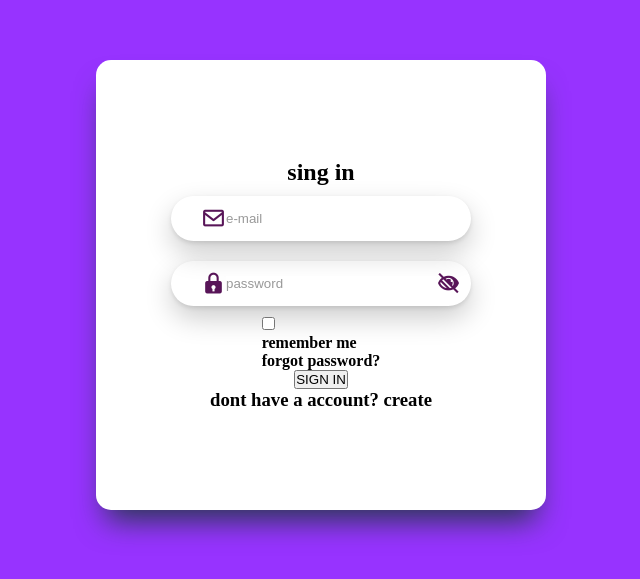
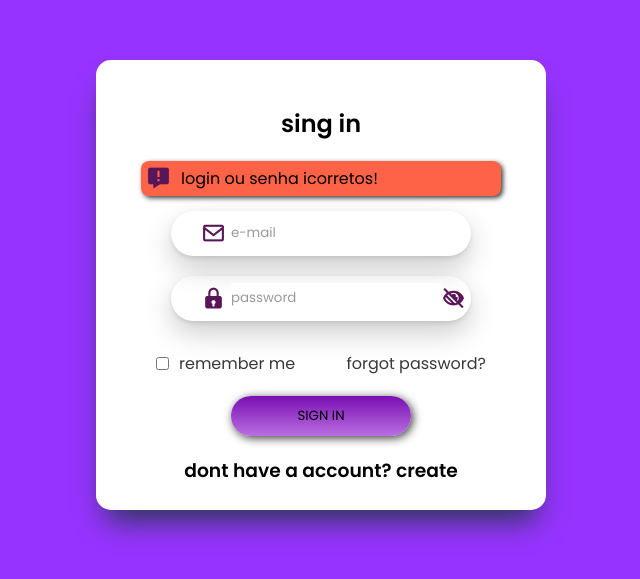
Before and after one commit to maluroojas/frameworks, an Angular app in the folder my-app/: page / in a window 1280 px wide. Shown: the part 115-694 px from the top of the page, without its empty margins (319-959 px from the left). Built offline with nearby package versions, Linux system fonts and the light colour scheme.

Commit message:
aula 03/04

```diff
--- a/my-app/src/app/components/login/login.component.css
+++ b/my-app/src/app/components/login/login.component.css
@@ -1,3 +1,25 @@
+@import url('https://fonts.googleapis.com/css2?family=Poppins:wght@100;200;300;400;500;600&display=swap');
+* {
+    font-family: 'Poppins', sans-serif;
+}
+
+h2 {
+margin:20px;
+}
+
+.error{
+    display: flex;
+    align-items: center;
+    gap: 10px;
+background: tomato;
+width: 360px;
+padding: 5px;
+border-radius: 8px;
+box-shadow: 2px 2px 5px #383838;
+margin-bottom: 5px;
+color: ;
+}
+
 .container {
     background: #9733FF;
     height: 100vh;
@@ -33,6 +55,9 @@ align-items: center;
     border: none;
     width: 210px;
     color: #999;
+    height: 30px;
+    margin-left: 5px;
+    outline: none;
 }
 
 i {
@@ -40,3 +65,35 @@ font-size: 25px;
 color: linear gradient( #4201F1, #892AE8);
 color: #581558
 }
+
+.remember {
+    display: flex;
+    justify-content: space-between;
+    width: 330px;
+    margin:20px;
+}
+
+.remember div {
+display: flex;
+gap: 10px;
+}
+
+.remember a {
+    text-decoration: none;
+    color: #383838;
+}
+
+.button {
+width: 180px;
+height: 40px;
+margin-bottom: 20px;
+border-radius: 40px;
+border: none;
+box-shadow: 2px 2px 10px #383838;
+background: linear-gradient(rgb(121, 15, 178), rgb(186, 110, 226));
+
+}
+
+h3 {
+    font-weight: 400px;
+}
--- a/my-app/src/app/components/login/login.component.html
+++ b/my-app/src/app/components/login/login.component.html
@@ -1,7 +1,10 @@
 <div class="container">
     <div class="login">
         <h2>sing in</h2>
-
+<div class="error">
+    <i class="bx bxs-message-error"></i>
+    <span> login ou senha icorretos!</span>
+    </div>
         <div class="input">
             <i class='bx bx-envelope'></i>
             <input type="text" name="login" id="login" value="e-mail" />
@@ -14,11 +17,11 @@
         <div class="remember">
             <div>
                 <input type="checkbox" name="remember" id="remember" />
-                <h4> remember me</h4>
+                <a href="#">remember me</a>
             </div>
-            <h4> forgot password?</h4>
+            <a href="#">forgot password?</a>
         </div>
-        <button> SIGN IN</button>
+        <button class="button"> SIGN IN</button>
         <h3> dont have a account? create</h3>
 
     </div>
--- a/my-app/src/app/components/login/login.component.ts
+++ b/my-app/src/app/components/login/login.component.ts
@@ -6,5 +6,5 @@ import { Component } from '@angular/core';
   styleUrls: ['./login.component.css']
 })
 export class LoginComponent {
-
+isError = false;
 }
```
